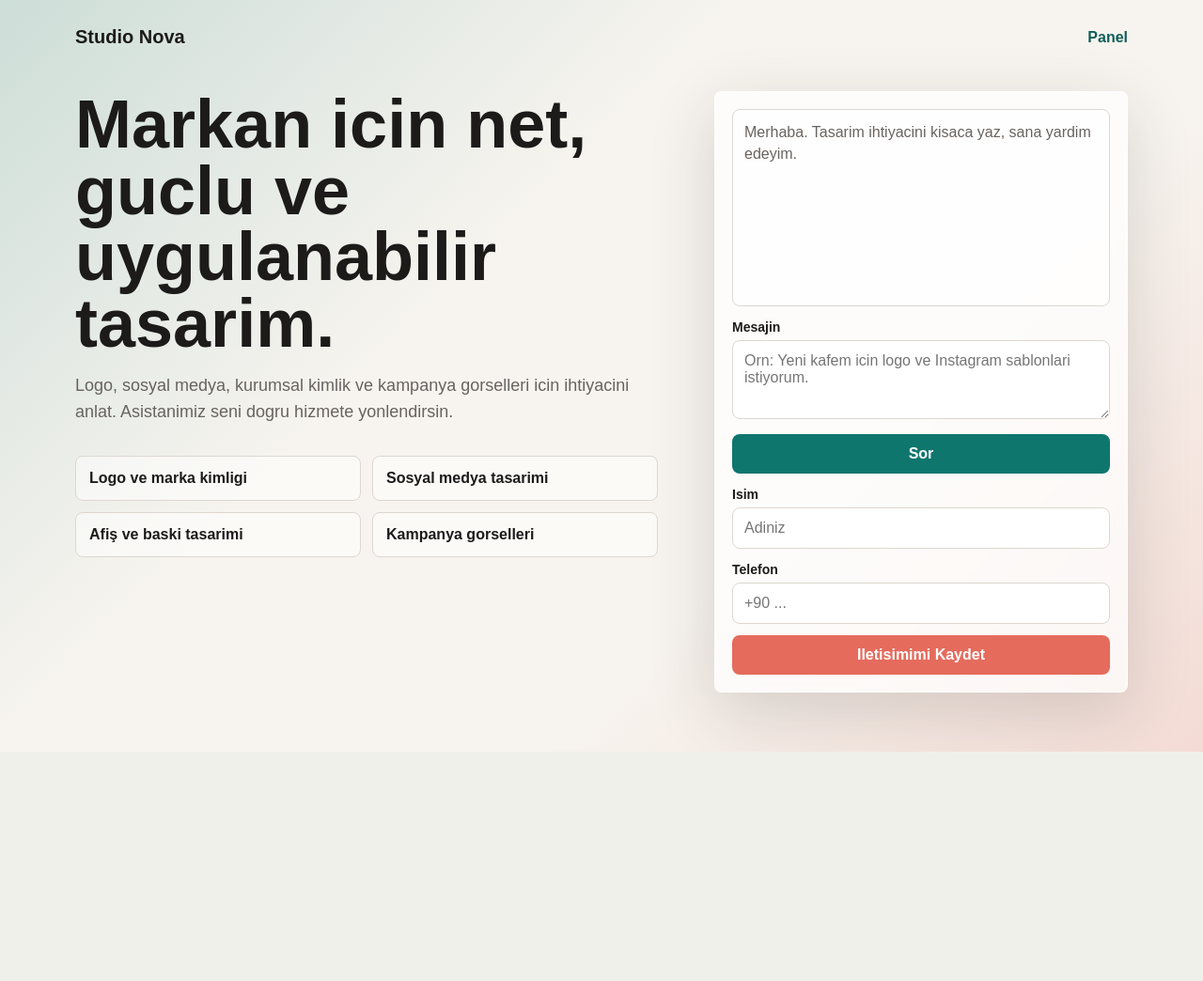
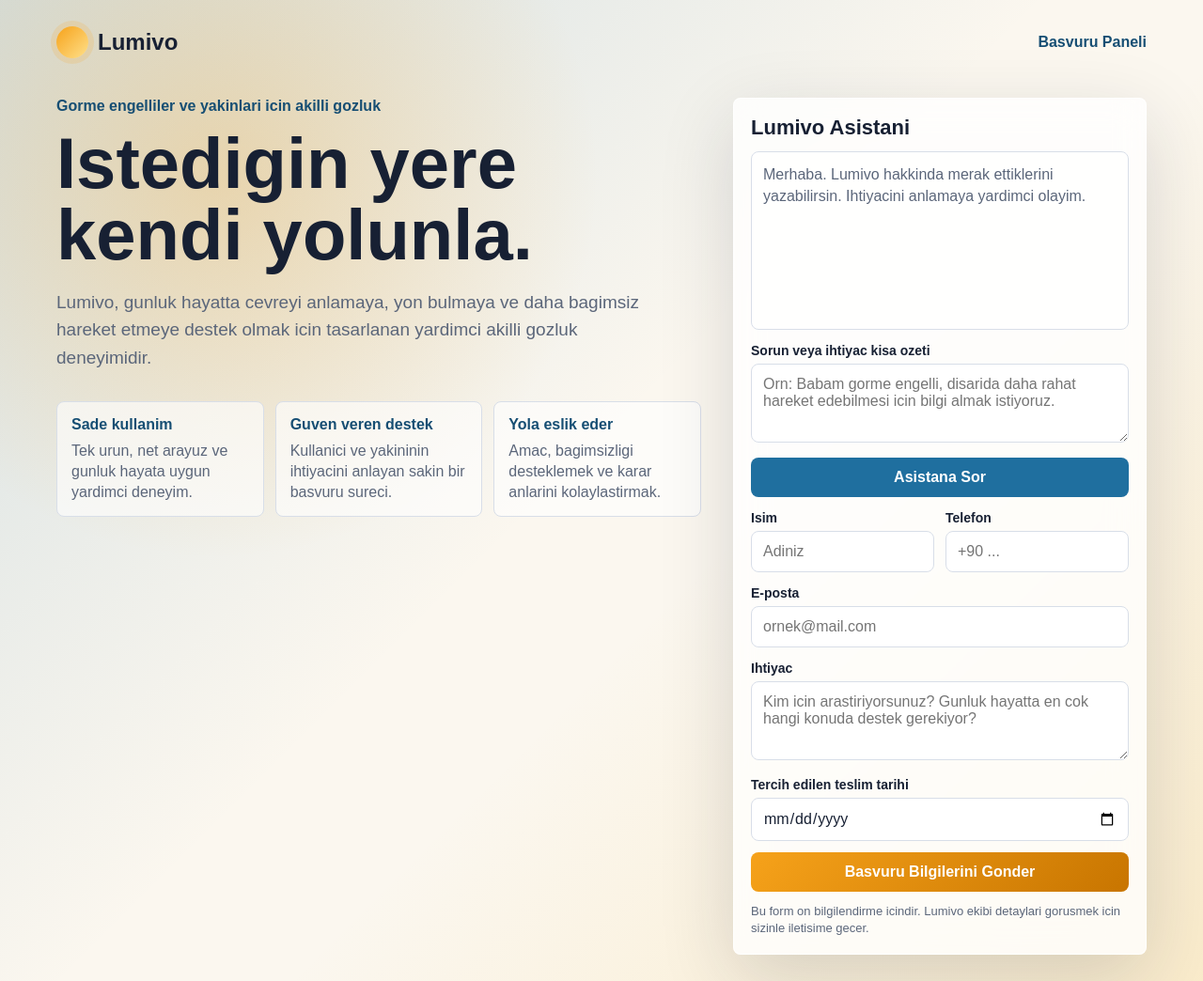
Before and after one commit to edanuray8668-creator/lumivo, a Flask app: page / in a window 1280 px wide. Shown: the whole page at 94% size. Before the commit the page ends 800 px from the top, so only its background shows below. Run offline with Flask 3, Linux system fonts and the light colour scheme.

Commit message:
Brand project for Lumivo

```diff
--- a/app/routes.py
+++ b/app/routes.py
@@ -48,15 +48,22 @@ def lead_kaydet():
     data = request.get_json(silent=True) or {}
     isim = (data.get("isim") or "").strip()
     telefon = (data.get("telefon") or "").strip()
-    mesaj = (data.get("mesaj") or "").strip()
+    email = (data.get("email") or "").strip()
+    ihtiyac = (data.get("ihtiyac") or "").strip()
+    teslim_tarihi = (data.get("teslim_tarihi") or "").strip()
 
-    if not isim or not telefon:
+    if not isim or not telefon or not email or not ihtiyac:
         return (
-            jsonify({"basari": False, "hata": "Isim ve telefon zorunludur."}),
+            jsonify(
+                {
+                    "basari": False,
+                    "hata": "Isim, telefon, e-posta ve ihtiyac bilgisi zorunludur.",
+                }
+            ),
             400,
         )
 
-    yeni_id = lead_ekle(isim, telefon, mesaj)
+    yeni_id = lead_ekle(isim, telefon, email, ihtiyac, teslim_tarihi)
     return jsonify({"basari": True, "id": yeni_id}), 201
 
 
--- a/app/services/ai_service.py
+++ b/app/services/ai_service.py
@@ -13,9 +13,9 @@ class AIService:
     def yanit_uret(self, mesaj, gecmis=None):
         if not current_app.config["GROQ_API_KEY"]:
             return (
-                "Demo modu aktif. API anahtari eklenince gercek yapay zeka "
-                "cevabi donecek. Projenizi anlatirsaniz size uygun tasarim "
-                "hizmetine yonlendirebilirim."
+                "Demo modu aktif. API anahtari eklenince gercek Lumivo asistani "
+                "cevabi donecek. Ihtiyacinizi kisaca paylasirsaniz akilli gozluk "
+                "hakkinda on bilgi ve basvuru sureci icin yardimci olabilirim."
             )
 
         try:
--- a/app/templates/index.html
+++ b/app/templates/index.html
@@ -3,18 +3,20 @@
 <head>
   <meta charset="utf-8">
   <meta name="viewport" content="width=device-width, initial-scale=1">
-  <title>Studio Nova | SmartLead AI</title>
+  <title>Lumivo | Akilli Gozluk Asistani</title>
   <style>
     :root {
       color-scheme: light;
-      --ink: #1c1b1a;
-      --muted: #68635e;
-      --line: #ddd7d0;
-      --paper: #f7f4ef;
-      --panel: rgba(255, 255, 255, 0.72);
-      --accent: #0f766e;
-      --accent-dark: #115e59;
-      --coral: #e56b5d;
+      --ink: #172033;
+      --muted: #5b667a;
+      --line: #d8dee8;
+      --paper: #fbf7ef;
+      --panel: rgba(255, 255, 255, 0.78);
+      --sun: #f6a21a;
+      --sun-dark: #c87500;
+      --blue: #1f6f9f;
+      --blue-dark: #164e73;
+      --cream: #fff6df;
     }
 
     * { box-sizing: border-box; }
@@ -25,13 +27,14 @@
       font-family: Arial, Helvetica, sans-serif;
       color: var(--ink);
       background:
-        linear-gradient(135deg, rgba(15, 118, 110, 0.18), transparent 38%),
-        linear-gradient(315deg, rgba(229, 107, 93, 0.18), transparent 34%),
+        radial-gradient(circle at 18% 18%, rgba(246, 162, 26, 0.28), transparent 30%),
+        linear-gradient(135deg, rgba(31, 111, 159, 0.18), transparent 48%),
+        linear-gradient(315deg, rgba(246, 194, 76, 0.22), transparent 42%),
         var(--paper);
     }
 
     .shell {
-      width: min(1120px, calc(100% - 32px));
+      width: min(1160px, calc(100% - 32px));
       margin: 0 auto;
       padding: 28px 0;
     }
@@ -41,76 +44,108 @@
       justify-content: space-between;
       align-items: center;
       gap: 16px;
-      margin-bottom: 46px;
+      margin-bottom: 42px;
     }
 
     .brand {
-      font-weight: 800;
-      letter-spacing: 0;
-      font-size: 20px;
+      display: flex;
+      align-items: center;
+      gap: 10px;
+      font-weight: 900;
+      font-size: 24px;
+    }
+
+    .mark {
+      width: 34px;
+      height: 34px;
+      border-radius: 50%;
+      background: linear-gradient(135deg, var(--sun), #ffe08a);
+      box-shadow: 0 0 0 6px rgba(246, 162, 26, 0.16);
     }
 
     .dashboard-link {
-      color: var(--accent-dark);
+      color: var(--blue-dark);
       text-decoration: none;
-      font-weight: 700;
+      font-weight: 800;
     }
 
     main {
       display: grid;
-      grid-template-columns: minmax(0, 1fr) minmax(320px, 440px);
-      gap: 32px;
+      grid-template-columns: minmax(0, 1fr) minmax(330px, 440px);
+      gap: 34px;
       align-items: start;
+    }
+
+    .eyebrow {
+      margin: 0 0 14px;
+      color: var(--blue-dark);
+      font-weight: 900;
     }
 
     h1 {
       margin: 0 0 18px;
-      font-size: clamp(38px, 7vw, 72px);
-      line-height: 0.98;
+      font-size: clamp(42px, 7vw, 76px);
+      line-height: 1;
       letter-spacing: 0;
-      max-width: 760px;
+      max-width: 790px;
     }
 
     .intro {
       color: var(--muted);
-      font-size: 18px;
+      font-size: 19px;
       line-height: 1.55;
-      max-width: 600px;
+      max-width: 650px;
     }
 
-    .services {
+    .product-strip {
       display: grid;
-      grid-template-columns: repeat(2, minmax(0, 1fr));
+      grid-template-columns: repeat(3, minmax(0, 1fr));
       gap: 12px;
       margin-top: 32px;
-      max-width: 620px;
+      max-width: 760px;
     }
 
-    .service {
+    .product-item {
       border: 1px solid var(--line);
-      background: rgba(255, 255, 255, 0.54);
-      padding: 14px;
+      background: rgba(255, 255, 255, 0.62);
+      padding: 15px;
       border-radius: 8px;
-      font-weight: 700;
+      min-height: 96px;
+    }
+
+    .product-item strong {
+      display: block;
+      margin-bottom: 8px;
+      color: var(--blue-dark);
+    }
+
+    .product-item span {
+      color: var(--muted);
+      line-height: 1.35;
     }
 
     .panel {
-      border: 1px solid rgba(255, 255, 255, 0.68);
+      border: 1px solid rgba(255, 255, 255, 0.8);
       border-radius: 8px;
       background: var(--panel);
-      box-shadow: 0 20px 70px rgba(40, 35, 30, 0.16);
+      box-shadow: 0 24px 80px rgba(23, 32, 51, 0.16);
       backdrop-filter: blur(18px);
       padding: 18px;
     }
 
+    .panel h2 {
+      margin: 0 0 12px;
+      font-size: 22px;
+    }
+
     .messages {
-      min-height: 210px;
-      max-height: 300px;
+      min-height: 190px;
+      max-height: 290px;
       overflow: auto;
       border: 1px solid var(--line);
       border-radius: 8px;
       padding: 12px;
-      background: rgba(255, 255, 255, 0.64);
+      background: rgba(255, 255, 255, 0.72);
       line-height: 1.45;
     }
 
@@ -122,7 +157,7 @@
     label {
       display: block;
       margin: 14px 0 6px;
-      font-weight: 700;
+      font-weight: 800;
       font-size: 14px;
     }
 
@@ -133,11 +168,18 @@
       padding: 12px;
       font: inherit;
       background: white;
+      color: var(--ink);
     }
 
     textarea {
       resize: vertical;
       min-height: 84px;
+    }
+
+    .grid-2 {
+      display: grid;
+      grid-template-columns: 1fr 1fr;
+      gap: 12px;
     }
 
     button {
@@ -147,58 +189,93 @@
       border-radius: 8px;
       padding: 12px 14px;
       font: inherit;
-      font-weight: 800;
+      font-weight: 900;
       color: white;
-      background: var(--accent);
+      background: var(--blue);
       cursor: pointer;
     }
 
-    button.secondary { background: var(--coral); }
+    button.secondary {
+      background: linear-gradient(135deg, var(--sun), var(--sun-dark));
+    }
 
-    @media (max-width: 820px) {
+    .note {
+      margin: 12px 0 0;
+      color: var(--muted);
+      font-size: 13px;
+      line-height: 1.4;
+    }
+
+    @media (max-width: 860px) {
       main { grid-template-columns: 1fr; }
-      .services { grid-template-columns: 1fr; }
+      .product-strip { grid-template-columns: 1fr; }
+      .grid-2 { grid-template-columns: 1fr; }
     }
   </style>
 </head>
 <body>
   <div class="shell">
     <header>
-      <div class="brand">Studio Nova</div>
-      <a class="dashboard-link" href="/dashboard">Panel</a>
+      <div class="brand"><span class="mark" aria-hidden="true"></span>Lumivo</div>
+      <a class="dashboard-link" href="/dashboard">Basvuru Paneli</a>
     </header>
 
     <main>
       <section>
-        <h1>Markan icin net, guclu ve uygulanabilir tasarim.</h1>
+        <p class="eyebrow">Gorme engelliler ve yakinlari icin akilli gozluk</p>
+        <h1>Istedigin yere kendi yolunla.</h1>
         <p class="intro">
-          Logo, sosyal medya, kurumsal kimlik ve kampanya gorselleri icin
-          ihtiyacini anlat. Asistanimiz seni dogru hizmete yonlendirsin.
+          Lumivo, gunluk hayatta cevreyi anlamaya, yon bulmaya ve daha bagimsiz
+          hareket etmeye destek olmak icin tasarlanan yardimci akilli gozluk deneyimidir.
         </p>
-        <div class="services">
-          <div class="service">Logo ve marka kimligi</div>
-          <div class="service">Sosyal medya tasarimi</div>
-          <div class="service">Afiş ve baski tasarimi</div>
-          <div class="service">Kampanya gorselleri</div>
+        <div class="product-strip" aria-label="Lumivo urun faydalari">
+          <div class="product-item">
+            <strong>Sade kullanim</strong>
+            <span>Tek urun, net arayuz ve gunluk hayata uygun yardimci deneyim.</span>
+          </div>
+          <div class="product-item">
+            <strong>Guven veren destek</strong>
+            <span>Kullanici ve yakininin ihtiyacini anlayan sakin bir basvuru sureci.</span>
+          </div>
+          <div class="product-item">
+            <strong>Yola eslik eder</strong>
+            <span>Amac, bagimsizligi desteklemek ve karar anlarini kolaylastirmak.</span>
+          </div>
         </div>
       </section>
 
-      <section class="panel" aria-label="SmartLead sohbet ve iletisim formu">
+      <section class="panel" aria-label="Lumivo sohbet ve basvuru formu">
+        <h2>Lumivo Asistani</h2>
         <div id="messages" class="messages">
-          <p class="message">Merhaba. Tasarim ihtiyacini kisaca yaz, sana yardim edeyim.</p>
+          <p class="message">Merhaba. Lumivo hakkinda merak ettiklerini yazabilirsin. Ihtiyacini anlamaya yardimci olayim.</p>
         </div>
 
-        <label for="mesaj">Mesajin</label>
-        <textarea id="mesaj" placeholder="Orn: Yeni kafem icin logo ve Instagram sablonlari istiyorum."></textarea>
-        <button id="sorButton">Sor</button>
+        <label for="mesaj">Sorun veya ihtiyac kisa ozeti</label>
+        <textarea id="mesaj" placeholder="Orn: Babam gorme engelli, disarida daha rahat hareket edebilmesi icin bilgi almak istiyoruz."></textarea>
+        <button id="sorButton">Asistana Sor</button>
 
-        <label for="isim">Isim</label>
-        <input id="isim" placeholder="Adiniz">
+        <div class="grid-2">
+          <div>
+            <label for="isim">Isim</label>
+            <input id="isim" autocomplete="name" placeholder="Adiniz">
+          </div>
+          <div>
+            <label for="telefon">Telefon</label>
+            <input id="telefon" autocomplete="tel" placeholder="+90 ...">
+          </div>
+        </div>
 
-        <label for="telefon">Telefon</label>
-        <input id="telefon" placeholder="+90 ...">
+        <label for="email">E-posta</label>
+        <input id="email" type="email" autocomplete="email" placeholder="ornek@mail.com">
 
-        <button id="kaydetButton" class="secondary">Iletisimimi Kaydet</button>
+        <label for="ihtiyac">Ihtiyac</label>
+        <textarea id="ihtiyac" placeholder="Kim icin arastiriyorsunuz? Gunluk hayatta en cok hangi konuda destek gerekiyor?"></textarea>
+
+        <label for="teslimTarihi">Tercih edilen teslim tarihi</label>
+        <input id="teslimTarihi" type="date">
+
+        <button id="kaydetButton" class="secondary">Basvuru Bilgilerini Gonder</button>
+        <p class="note">Bu form on bilgilendirme icindir. Lumivo ekibi detaylari gorusmek icin sizinle iletisime gecer.</p>
       </section>
     </main>
   </div>
@@ -208,19 +285,22 @@
     const mesajInput = document.querySelector("#mesaj");
     const isimInput = document.querySelector("#isim");
     const telefonInput = document.querySelector("#telefon");
+    const emailInput = document.querySelector("#email");
+    const ihtiyacInput = document.querySelector("#ihtiyac");
+    const teslimTarihiInput = document.querySelector("#teslimTarihi");
 
     function addMessage(text, strong = false) {
       const p = document.createElement("p");
       p.className = "message";
       p.textContent = text;
-      if (strong) p.style.color = "#1c1b1a";
+      if (strong) p.style.color = "#172033";
       messages.appendChild(p);
       messages.scrollTop = messages.scrollHeight;
     }
 
     document.querySelector("#sorButton").addEventListener("click", async () => {
       const mesaj = mesajInput.value.trim();
-      if (!mesaj) return addMessage("Lutfen once mesaj yaz.", true);
+      if (!mesaj) return addMessage("Lutfen once sorunuzu veya ihtiyacinizi yazin.", true);
 
       addMessage("Sen: " + mesaj, true);
       const response = await fetch("/api/sohbet", {
@@ -229,14 +309,16 @@
         body: JSON.stringify({ mesaj })
       });
       const data = await response.json();
-      addMessage(data.basari ? "Asistan: " + data.cevap : data.hata, true);
+      addMessage(data.basari ? "Lumivo Asistani: " + data.cevap : data.hata, true);
     });
 
     document.querySelector("#kaydetButton").addEventListener("click", async () => {
       const payload = {
         isim: isimInput.value.trim(),
         telefon: telefonInput.value.trim(),
-        mesaj: mesajInput.value.trim()
+        email: emailInput.value.trim(),
+        ihtiyac: ihtiyacInput.value.trim(),
+        teslim_tarihi: teslimTarihiInput.value
       };
       const response = await fetch("/api/leads", {
         method: "POST",
@@ -244,7 +326,7 @@
         body: JSON.stringify(payload)
       });
       const data = await response.json();
-      addMessage(data.basari ? "Kaydiniz alindi. En kisa surede donus yapacagiz." : data.hata, true);
+      addMessage(data.basari ? "Basvuru bilgileriniz alindi. Lumivo ekibi sizinle iletisime gececek." : data.hata, true);
     });
   </script>
 </body>
```
Also changed, not shown: app/database.py (+25 -5 lines), app/templates/dashboard.html (+21 -17 lines), config.py (+9 -5 lines), README.md.
